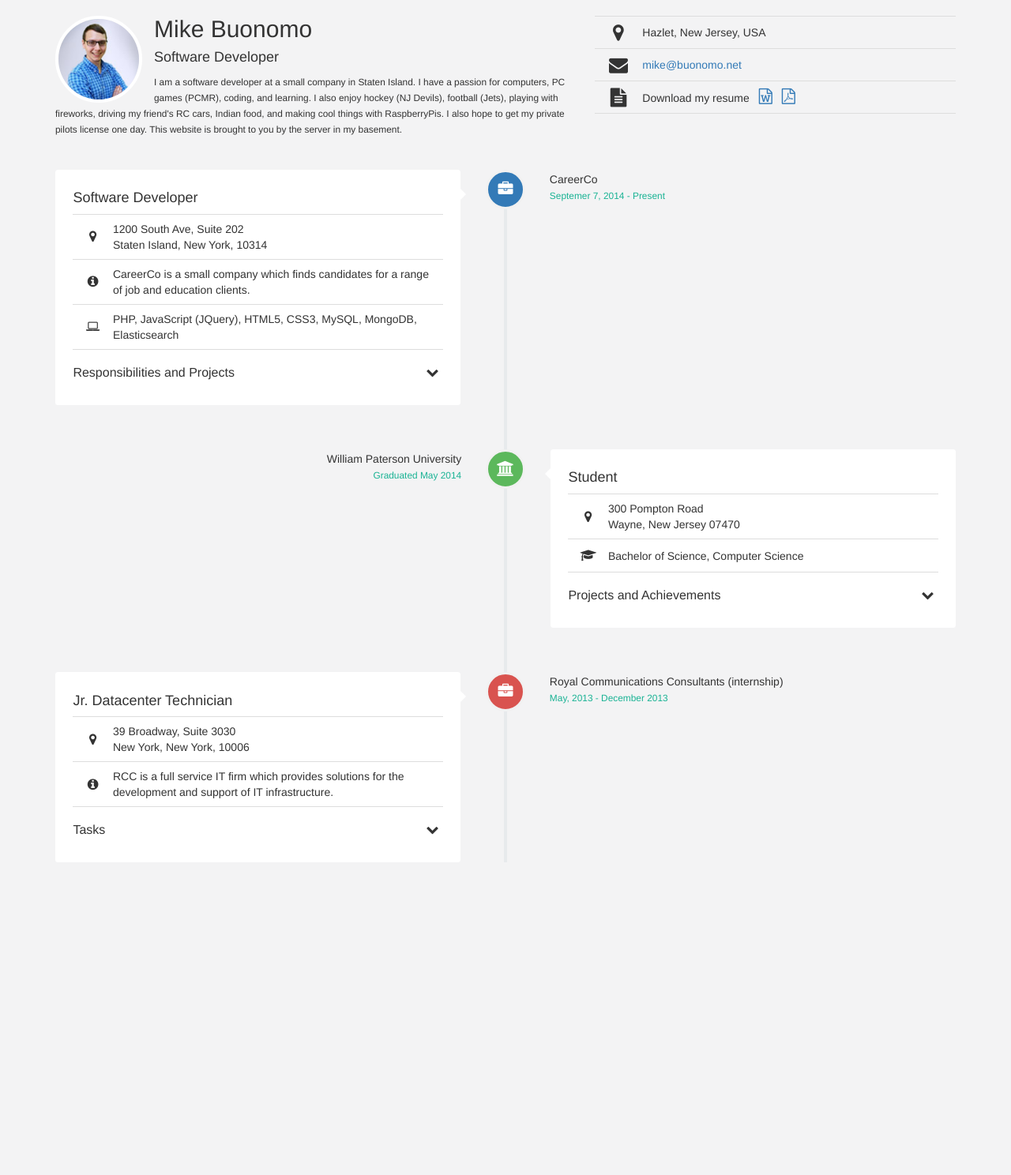
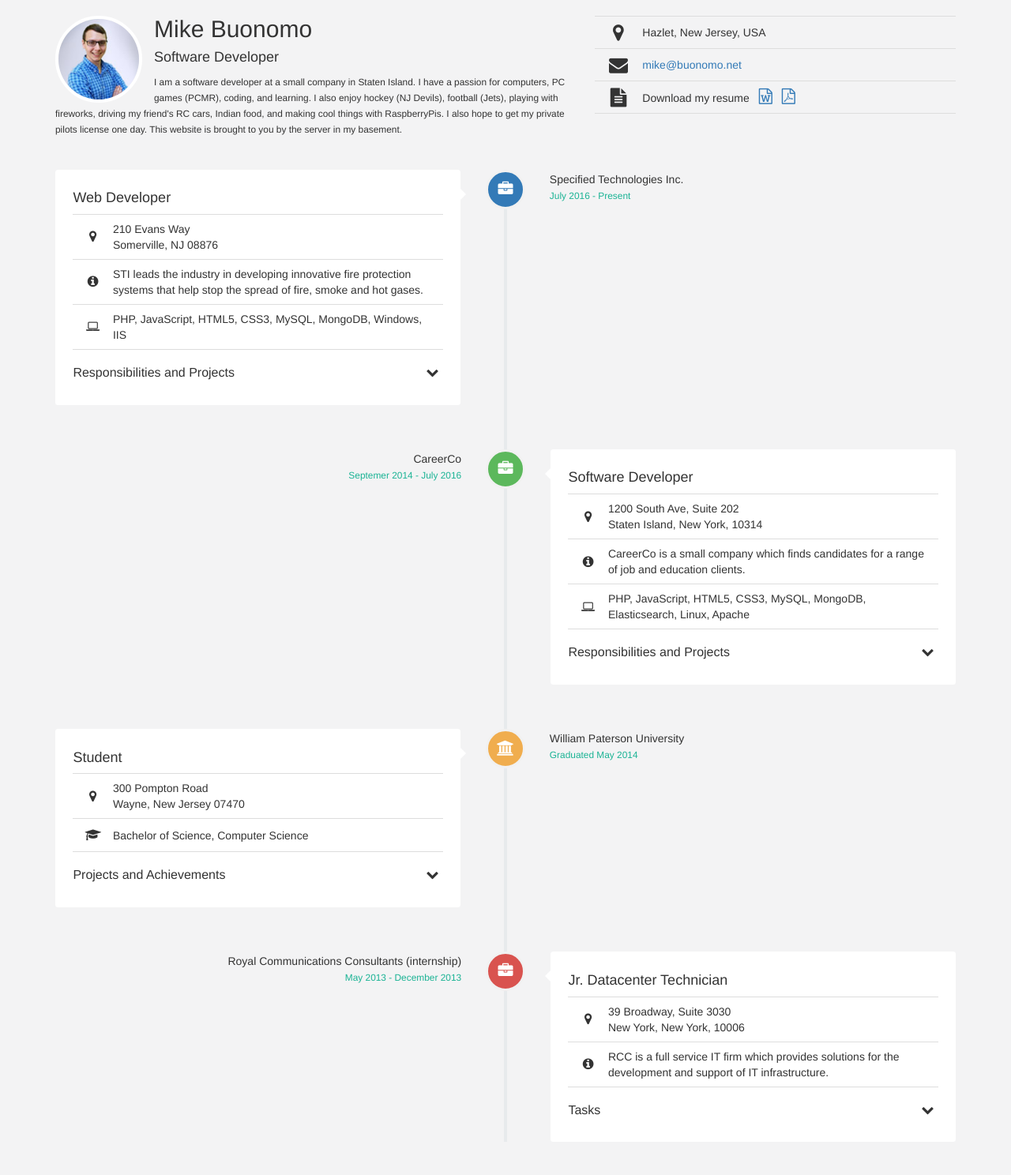
Before and after one commit to mrb2590/mikebuonomo.me, a PHP site: page / in a window 1280 px wide. Shown: the part 51-1539 px from the top of the page at 79% size. Before the commit the page ends 1108 px from the top, so only its background shows below. Run offline with PHP 8.4, Linux system fonts and the light colour scheme; data that the repository does not hold is empty.

Commit message:
Updated current job and made slight fixes to resume

```diff
--- a/public/css/styles.css
+++ b/public/css/styles.css
@@ -53,6 +53,10 @@ html, body {
 }
 .blue-bg {
     background-color: #337ab7;
+    color: #ffffff;
+}
+.orange-bg {
+    background-color: #f0ad4e;
     color: #ffffff;
 }
 .green-bg {
--- a/view/about/index.phtml
+++ b/view/about/index.phtml
@@ -48,8 +48,49 @@
 
                     <div class="vertical-timeline-content">
                         <h1 class="vertical-title">
+                            Specified Technologies Inc.<br/>
+                            <small>July 2016 - Present</small>
+                        </h1>
+                        <h2>Web Developer</h2>
+                        <table class="custom-list sm-list">
+                            <tr>
+                                <td><i class="fa fa-map-marker fa-fw"></i></td>
+                                <td>
+                                    210 Evans Way<br/>
+                                    Somerville, NJ 08876
+                                </td>
+                            </tr>
+                            <tr>
+                                <td><i class="fa fa-info-circle fa-fw"></i></td>
+                                <td>STI leads the industry in developing innovative fire protection systems that help stop the spread of fire, smoke and hot gases.</td>
+                            </tr>
+                            <tr>
+                                <td><i class="fa fa-laptop fa-fw"></i></td>
+                                <td>PHP, JavaScript, HTML5, CSS3, MySQL, MongoDB, Windows, IIS</td>
+                            </tr>
+                        </table>
+                        <h3>Responsibilities and Projects <i class="fa fa-chevron-down toggle-ul-btn"></i></h3>
+                        <ul class="toggle-ul">
+                            <li>Developed and maintain all corporate regional websites.</li>
+                            <li>Write scripts to automate tasks.</li>
+                            <li>Design, build, and maintain databases for various systems.</li>
+                        </ul>
+                        <span class="vertical-date">
+                            Specified Technologies Inc. <br>
+                            <small>July 2016 - Present</small>
+                        </span>
+                    </div>
+                </div>
+
+                <div class="vertical-timeline-block">
+                    <div class="vertical-timeline-icon green-bg">
+                        <i class="fa fa-briefcase"></i>
+                    </div>
+
+                    <div class="vertical-timeline-content">
+                        <h1 class="vertical-title">
                             CareerCo<br/>
-                            <small>Septemer 7, 2014 - Now</small>
+                            <small>Septemer 2014 - July 2016</small>
                         </h1>
                         <h2>Software Developer</h2>
                         <table class="custom-list sm-list">
@@ -66,7 +107,7 @@
                             </tr>
                             <tr>
                                 <td><i class="fa fa-laptop fa-fw"></i></td>
-                                <td>PHP, JavaScript (JQuery), HTML5, CSS3, MySQL, MongoDB, Elasticsearch</td>
+                                <td>PHP, JavaScript, HTML5, CSS3, MySQL, MongoDB, Elasticsearch, Linux, Apache</td>
                             </tr>
                         </table>
                         <h3>Responsibilities and Projects <i class="fa fa-chevron-down toggle-ul-btn"></i></h3>
@@ -79,13 +120,13 @@
                         </ul>
                         <span class="vertical-date">
                             CareerCo <br>
-                            <small>Septemer 7, 2014 - Present</small>
+                            <small>Septemer 2014 - July 2016</small>
                         </span>
                     </div>
                 </div>
 
                 <div class="vertical-timeline-block">
-                    <div class="vertical-timeline-icon green-bg">
+                    <div class="vertical-timeline-icon orange-bg">
                         <i class="fa fa-university"></i>
                     </div>
 
@@ -130,7 +171,7 @@
                     <div class="vertical-timeline-content">
                         <h1 class="vertical-title">
                             Royal Communications Consultants (internship)<br/>
-                            <small>May, 2013 - December 2013</small>
+                            <small>May 2013 - December 2013</small>
                         </h1>
                         <h2>Jr. Datacenter Technician</h2>
                         <table class="custom-list sm-list">
@@ -154,7 +195,7 @@
                         </ul>
                         <span class="vertical-date">
                             Royal Communications Consultants (internship) <br>
-                            <small>May, 2013 - December 2013</small>
+                            <small>May 2013 - December 2013</small>
                         </span>
                     </div>
                 </div>
```
Also changed, not shown: 2 other files.
